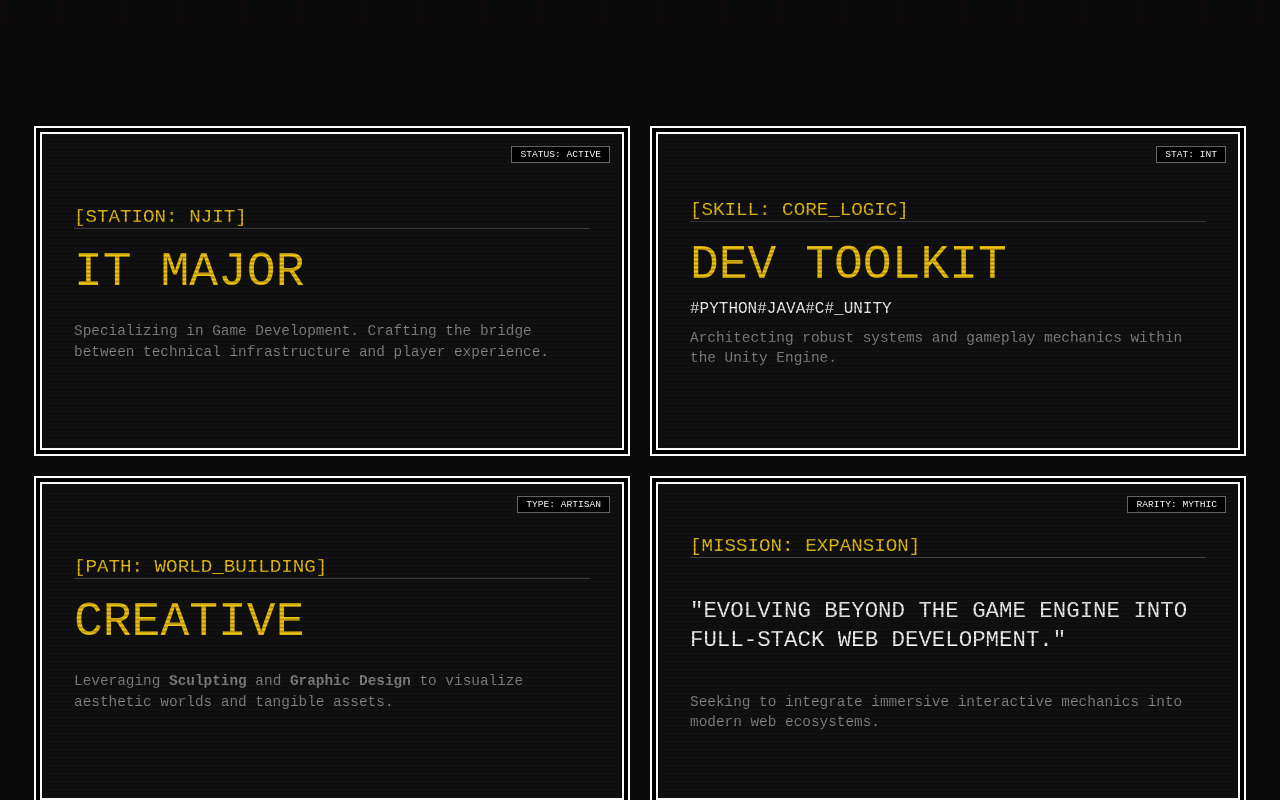
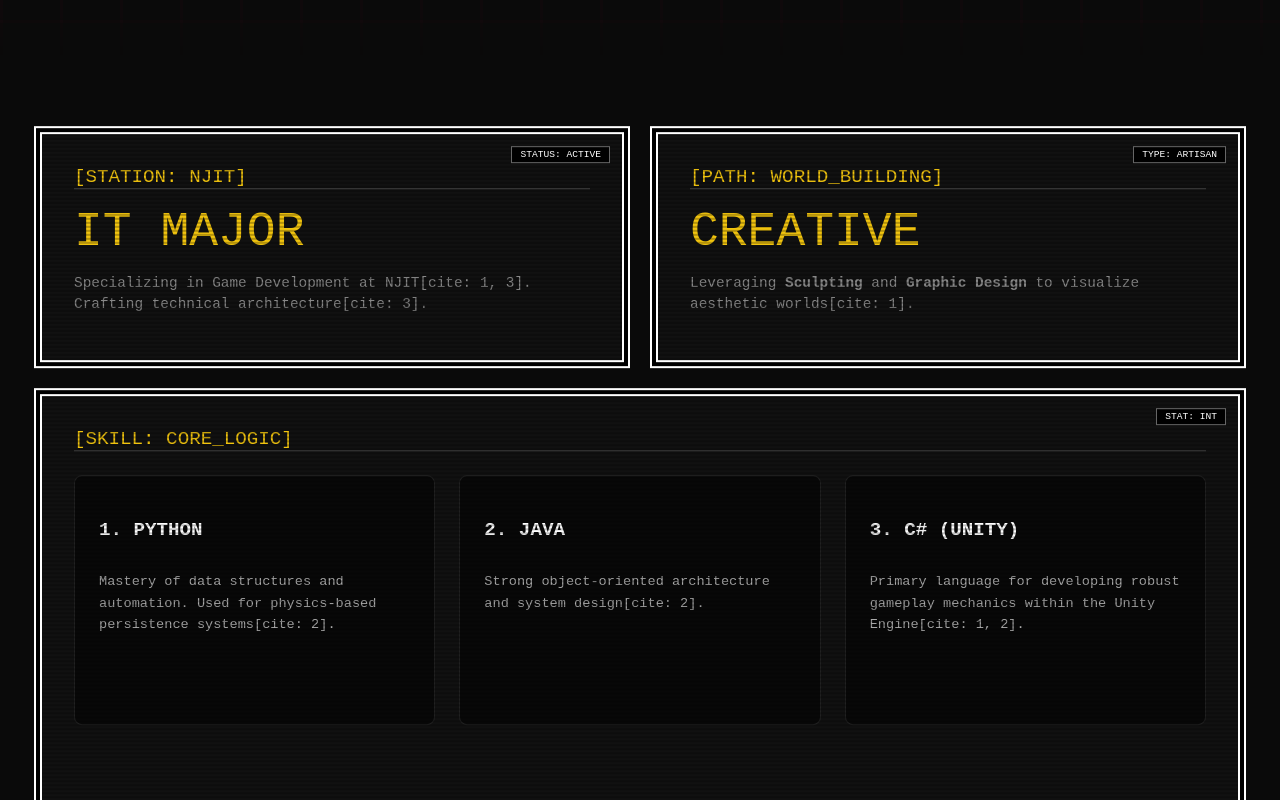
Before and after one commit to apr45/is117-GameDevPortfolio, a React (Vite) app: page / in a window 1280 px wide. Shown: the part 820-1620 px from the top of the page. Built offline with nearby package versions, Linux system fonts and the light colour scheme.

Commit message:
updating skills box in about me section

```diff
--- a/src/components/AboutMe.tsx
+++ b/src/components/AboutMe.tsx
@@ -6,50 +6,72 @@ const AboutMe: React.FC = () => {
     <section id="about" className={styles.aboutScene}>
       <div className={styles.aboutGrid}>
 
-        {/* BOX 1: ACADEMIC STATUS */}
+        {/* BOX 1: ACADEMIC STATUS (Standard Card) */}
         <div className={styles.statCard}>
           <div className={styles.rarityBadge}>STATUS: ACTIVE</div>
           <span className={styles.itemHeader}>[STATION: NJIT]</span>
           <span className={styles.statValue}>IT MAJOR</span>
           <p className={styles.statLabel}>
-            Specializing in Game Development. Crafting the bridge between technical infrastructure and player experience.
+            Specializing in Game Development at NJIT[cite: 1, 3]. Crafting technical architecture[cite: 3].
           </p>
         </div>
 
-        {/* BOX 2: PROGRAMMING STACK */}
-        <div className={styles.statCard}>
-          <div className={styles.rarityBadge}>STAT: INT</div>
-          <span className={styles.itemHeader}>[SKILL: CORE_LOGIC]</span>
-          <span className={styles.statValue}>DEV TOOLKIT</span>
-          <div className={styles.tagRow}>
-            <span className={styles.tag}>#PYTHON</span>
-            <span className={styles.tag}>#JAVA</span>
-            <span className={styles.tag}>#C#_UNITY</span>
-          </div>
-          <p className={styles.statLabel} style={{marginTop: '10px'}}>
-            Architecting robust systems and gameplay mechanics within the Unity Engine.
-          </p>
-        </div>
-
-        {/* BOX 3: CREATIVE HOBBIES */}
+        {/* BOX 3: CREATIVE HOBBIES (Standard Card) */}
         <div className={styles.statCard}>
           <div className={styles.rarityBadge}>TYPE: ARTISAN</div>
           <span className={styles.itemHeader}>[PATH: WORLD_BUILDING]</span>
           <span className={styles.statValue}>CREATIVE</span>
           <p className={styles.statLabel}>
-            Leveraging <strong>Sculpting</strong> and <strong>Graphic Design</strong> to visualize aesthetic worlds and tangible assets.
+            Leveraging <strong>Sculpting</strong> and <strong>Graphic Design</strong> to visualize aesthetic worlds[cite: 1].
           </p>
         </div>
 
-        {/* BOX 4: FUTURE OUTLOOK (LEGENDARY BOX) */}
+        {/*
+          BOX 2: PROGRAMMING STACK (Wide Card)
+          This container now spans both columns.
+        */}
+        <div className={`${styles.statCard} ${styles.wideItem}`}>
+          <div className={styles.rarityBadge}>STAT: INT</div>
+          <span className={styles.itemHeader}>[SKILL: CORE_LOGIC]</span>
+
+          <div className={styles.modelGrid}>
+
+            {/* SUB-ITEM 1: PYTHON */}
+            <div className={styles.pillarCard}>
+              <h3 className={styles.pillarTitle}>1. PYTHON</h3>
+              <p className={styles.pillarText}>
+                Mastery of data structures and automation. Used for physics-based persistence systems[cite: 2].
+              </p>
+            </div>
+
+            {/* SUB-ITEM 2: JAVA */}
+            <div className={styles.pillarCard}>
+              <h3 className={styles.pillarTitle}>2. JAVA</h3>
+              <p className={styles.pillarText}>
+                Strong object-oriented architecture and system design[cite: 2].
+              </p>
+            </div>
+
+            {/* SUB-ITEM 3: C# UNITY */}
+            <div className={styles.pillarCard}>
+              <h3 className={styles.pillarTitle}>3. C# (UNITY)</h3>
+              <p className={styles.pillarText}>
+                Primary language for developing robust gameplay mechanics within the Unity Engine[cite: 1, 2].
+              </p>
+            </div>
+
+          </div>
+        </div>
+
+        {/* BOX 4: FUTURE OUTLOOK (Legendary Box - Standard Card) */}
         <div className={`${styles.statCard} ${styles.facultyNote}`}>
           <div className={styles.rarityBadge}>RARITY: MYTHIC</div>
           <span className={styles.itemHeader}>[MISSION: EXPANSION]</span>
           <p className={styles.quote}>
-            "EVOLVING BEYOND THE GAME ENGINE INTO FULL-STACK WEB DEVELOPMENT."
+            "EVOLVING BEYOND THE ENGINE INTO WEB DEVELOPMENT."
           </p>
           <p className={styles.statLabel}>
-            Seeking to integrate immersive interactive mechanics into modern web ecosystems.
+            Integrating immersive interactivity into modern full-stack web ecosystems.
           </p>
         </div>
 
--- a/src/styles/AboutMe.module.css
+++ b/src/styles/AboutMe.module.css
@@ -23,10 +23,16 @@
 
 .aboutGrid {
   display: grid;
-  grid-template-columns: repeat(2, 1fr); /* 2x2 Layout */
+  grid-template-columns: repeat(2, 1fr);
   gap: 2rem;
   width: 100%;
   max-width: 1200px;
+}
+
+/* This makes the skills container wide[cite: 3] */
+.wideItem {
+  grid-column: span 2; /* Stretch across the grid */
+  min-height: 350px; /* Make it longer vertically[cite: 2] */
 }
 
 @keyframes float {
@@ -43,10 +49,6 @@
     0 0 0 4px #000,
     0 0 0 6px #fff;
   padding: 2rem;
-  min-height: 250px;
-  display: flex;
-  flex-direction: column;
-  justify-content: center;
   animation: float 4s ease-in-out infinite;
   transition: all 0.3s ease;
 }
@@ -87,29 +89,36 @@
   cursor: pointer;
 }
 
+/* --- The Interior Grid for Python, Java, C# --- */
 .modelGrid {
   display: grid;
-  grid-template-columns: repeat(3, 1fr);
-  gap: 1rem;
+  grid-template-columns: repeat(3, 1fr); /* 3 Vertical Pillars[cite: 2] */
+  gap: 1.5rem;
   margin-top: 1.5rem;
+  flex: 1; /* Allow to expand vertically */
 }
 
+/* Vertical Sub-Items (Based on image reference[cite: 2]) */
 .pillarCard {
-  background: rgba(0, 0, 0, 0.3);
-  border: 1px solid rgba(255, 255, 255, 0.05);
-  border-radius: 12px;
-  padding: 1.2rem;
+  background: rgba(0, 0, 0, 0.5); /* High contrast inside the wide box[cite: 2] */
+  border: 1px solid rgba(255, 255, 255, 0.1);
+  border-radius: 8px; /* Slight rounding for depth */
+  padding: 1.5rem;
+  display: flex;
+  flex-direction: column;
+  height: 100%; /* Fill the vertical space */
 }
 
 .pillarTitle {
   font-family: var(--font-pixel);
-  font-size: 1.1rem;
+  font-size: 1.2rem;
   color: #fff;
   margin-bottom: 1rem;
   text-transform: uppercase;
 }
 
 .pillarText {
+  font-family: monospace;
   font-size: 0.85rem;
   color: #aaa;
   line-height: 1.6;
--- a/src/styles/Hero.module.css
+++ b/src/styles/Hero.module.css
@@ -38,7 +38,7 @@
 .heroHeadline {
   font-family: var(--font-pixel);
   /* Increased from 3.2rem to 3.8rem for maximum impact */
-  font-size: 3.2rem;
+  font-size: 3.5rem;
   /* Tightened line-height slightly for better grouping[cite: 6] */
   line-height: 1.05;
   text-transform: uppercase;
```
